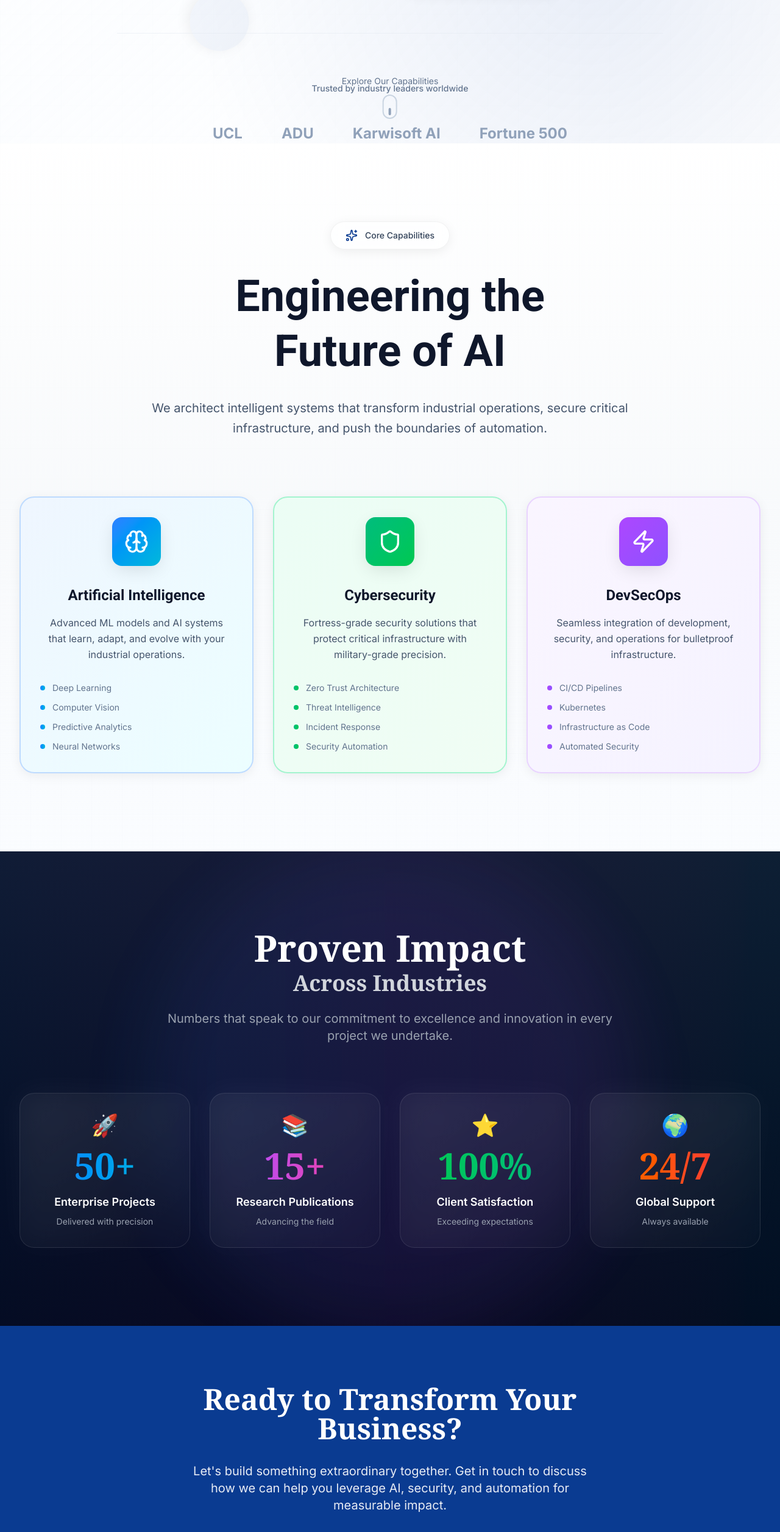
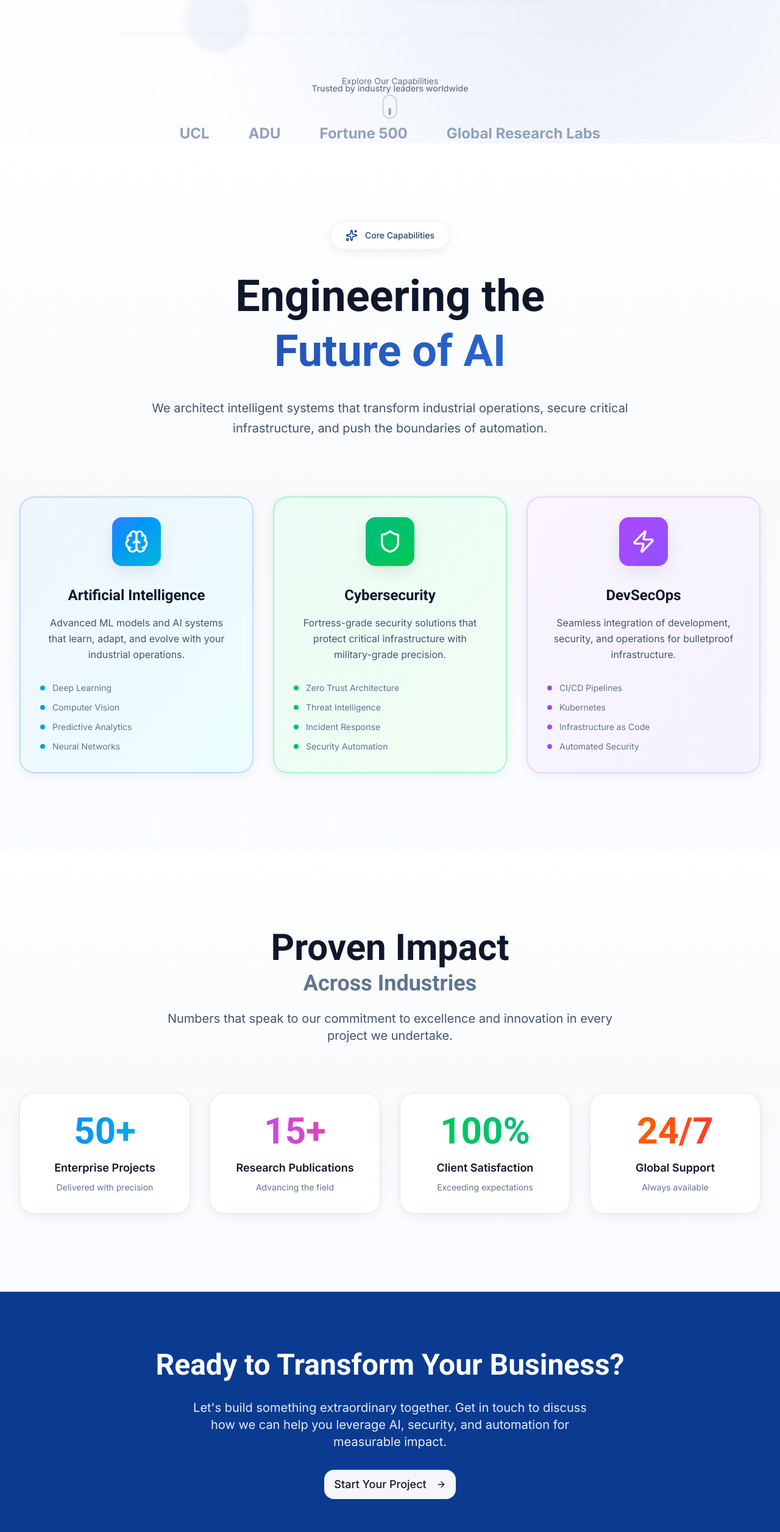
Before and after one commit to RayenBal/trucept, a Next.js app: page / in a window 1280 px wide. Shown: the part 992-3504 px from the top of the page at 61% size. Built offline with nearby package versions, Linux system fonts and the light colour scheme.

Commit message:
fix: move DOM access to useEffect and ensure Vercel-compatible build

```diff
--- a/src/app/about/page.tsx
+++ b/src/app/about/page.tsx
@@ -83,7 +83,7 @@ export default function AboutPage() {
                 <p>
                   Under his leadership, Trucept has delivered over 50 successful projects, published
                   15+ research papers, and established strategic partnerships with leading institutions
-                  including UCL, ADU, and Karwisoft AI.
+                  including UCL and ADU.
                 </p>
               </div>
 
@@ -191,13 +191,6 @@ export default function AboutPage() {
           <div className="grid grid-cols-1 md:grid-cols-3 gap-8">
             {[
               {
-                name: "Karwisoft AI",
-                location: "Canada",
-                description: "Collaborative AI research and development, focusing on climate science and environmental monitoring solutions.",
-                icon: Globe,
-                color: "text-blue-500"
-              },
-              {
                 name: "University College London (UCL)",
                 location: "United Kingdom",
                 description: "Academic research partnership in machine learning, climate modeling, and scientific computing applications.",
@@ -210,6 +203,13 @@ export default function AboutPage() {
                 description: "Joint research initiatives in AI applications for environmental science and sustainable technology development.",
                 icon: Users,
                 color: "text-green-500"
+              },
+              {
+                name: "Global Research Labs",
+                location: "Worldwide",
+                description: "Collaborative AI research and development across climate science and environmental monitoring.",
+                icon: Globe,
+                color: "text-blue-500"
               }
             ].map((partner, index) => (
               <motion.div
--- a/src/app/page.tsx
+++ b/src/app/page.tsx
@@ -41,7 +41,7 @@ export default function HomePage() {
         {/* Cinematic Hero Section */}
         <section
           ref={containerRef}
-          className="relative min-h-screen flex items-center justify-center overflow-hidden bg-gradient-light pattern-waves"
+          className="relative min-h-screen flex items-center justify-center overflow-hidden gradient-light pattern-waves"
           data-scroll-section
         >
           {/* Dynamic Background Elements */}
@@ -51,7 +51,7 @@ export default function HomePage() {
               className="absolute inset-0 bg-gradient-to-br from-transparent via-blue-50/20 to-transparent"
               style={{
                 y,
-                x: useTransform(() => mousePosition.x * 20),
+                x: mousePosition.x * 20,
               }}
             />
 
@@ -72,8 +72,8 @@ export default function HomePage() {
                 ease: "easeInOut",
               }}
               style={{
-                x: useTransform(() => mousePosition.x * 30),
-                y: useTransform(() => mousePosition.y * 20),
+                x: mousePosition.x * 30,
+                y: mousePosition.y * 20,
               }}
             />
 
@@ -89,8 +89,8 @@ export default function HomePage() {
                 ease: "easeInOut",
               }}
               style={{
-                x: useTransform(() => mousePosition.x * -25),
-                y: useTransform(() => mousePosition.y * 15),
+                x: mousePosition.x * -25,
+                y: mousePosition.y * 15,
               }}
             />
 
@@ -106,8 +106,8 @@ export default function HomePage() {
                 ease: "linear",
               }}
               style={{
-                x: useTransform(() => mousePosition.x * 15),
-                y: useTransform(() => mousePosition.y * -10),
+                x: mousePosition.x * 15,
+                y: mousePosition.y * -10,
               }}
             />
           </div>
@@ -250,7 +250,7 @@ export default function HomePage() {
               >
                 <p className="text-sm text-slate-500 mb-12 font-medium">Trusted by industry leaders worldwide</p>
                 <div className="flex flex-wrap justify-center items-center gap-16">
-                  {['UCL', 'ADU', 'Karwisoft AI', 'Fortune 500'].map((partner, index) => (
+                  {["UCL", "ADU", "Fortune 500", "Global Research Labs"].map((partner, index) => (
                     <motion.div
                       key={partner}
                       initial={{ opacity: 0, y: 30 }}
@@ -331,7 +331,7 @@ export default function HomePage() {
               className="font-display text-5xl md:text-7xl font-bold text-slate-900 mb-8 leading-tight"
             >
               <span className="block">Engineering the</span>
-              <span className="block text-gradient-intelligence animate-gradient-shift">
+              <span className="block text-gradient-cinematic">
                 Future of AI
               </span>
             </motion.h2>
@@ -387,7 +387,7 @@ export default function HomePage() {
                 whileHover={{ y: -8, scale: 1.02 }}
                 className="group relative"
               >
-                <div className={`relative p-8 rounded-3xl bg-gradient-to-br ${feature.bgGradient} border-2 ${feature.borderColor} shadow-soft hover:shadow-strong transition-all duration-500 hover-lift-smooth`}>
+                <div className={`relative p-8 rounded-3xl bg-gradient-to-br ${feature.bgGradient} border-2 ${feature.borderColor} shadow-soft hover:shadow-strong transition-all duration-500 hover-lift-cinematic`}>
                   <motion.div
                     className={`w-20 h-20 bg-gradient-to-br ${feature.gradient} rounded-2xl flex items-center justify-center mx-auto mb-8 shadow-medium`}
                     whileHover={{ scale: 1.1, rotate: 5 }}
@@ -429,13 +429,10 @@ export default function HomePage() {
         </div>
       </section>
 
-      {/* Revolutionary Impact Section */}
-      <section className="py-32 bg-gradient-to-b from-slate-900 to-slate-950 relative overflow-hidden">
-        {/* Animated Background */}
-        <div className="absolute inset-0">
-          <div className="absolute inset-0 bg-gradient-to-r from-blue-500/5 via-purple-500/5 to-cyan-500/5" />
-          <div className="absolute top-1/2 left-1/2 transform -translate-x-1/2 -translate-y-1/2 w-[800px] h-[800px] bg-gradient-to-r from-blue-500/10 to-purple-500/10 rounded-full blur-3xl animate-pulse" />
-        </div>
+      {/* Impact Section (light theme) */}
+      <section className="py-32 bg-gradient-to-b from-white via-slate-50 to-blue-50/30 relative overflow-hidden">
+        {/* Subtle Background */}
+        <div className="absolute inset-0 pattern-grid opacity-20" />
 
         <div className="max-w-7xl mx-auto px-4 sm:px-6 lg:px-8 relative z-10">
           <motion.div
@@ -445,11 +442,11 @@ export default function HomePage() {
             viewport={{ once: true }}
             className="text-center mb-20"
           >
-            <h2 className="font-serif text-4xl md:text-6xl font-bold text-white mb-6">
+            <h2 className="font-display text-4xl md:text-6xl font-bold text-slate-900 mb-6">
               <span className="block">Proven Impact</span>
-              <span className="block text-3xl md:text-4xl text-gray-300 mt-2">Across Industries</span>
+              <span className="block text-3xl md:text-4xl text-slate-500 mt-2">Across Industries</span>
             </h2>
-            <p className="text-xl text-gray-400 max-w-3xl mx-auto">
+            <p className="text-xl text-slate-600 max-w-3xl mx-auto">
               Numbers that speak to our commitment to excellence and innovation in every project we undertake.
             </p>
           </motion.div>
@@ -460,28 +457,24 @@ export default function HomePage() {
                 number: "50+",
                 label: "Enterprise Projects",
                 description: "Delivered with precision",
-                icon: "🚀",
                 gradient: "from-blue-500 to-cyan-500"
               },
               {
                 number: "15+",
                 label: "Research Publications",
                 description: "Advancing the field",
-                icon: "📚",
                 gradient: "from-purple-500 to-pink-500"
               },
               {
                 number: "100%",
                 label: "Client Satisfaction",
                 description: "Exceeding expectations",
-                icon: "⭐",
                 gradient: "from-green-500 to-emerald-500"
               },
               {
                 number: "24/7",
                 label: "Global Support",
                 description: "Always available",
-                icon: "🌍",
                 gradient: "from-orange-500 to-red-500"
               }
             ].map((stat, index) => (
@@ -494,30 +487,27 @@ export default function HomePage() {
                 whileHover={{ y: -10, scale: 1.05 }}
                 className="group relative"
               >
-                <div className="absolute inset-0 bg-gradient-to-br from-white/5 to-transparent rounded-3xl blur-xl group-hover:blur-2xl transition-all duration-500" />
-                <div className="relative p-8 rounded-3xl bg-gradient-to-br from-white/5 to-white/2 border border-white/10 backdrop-blur-sm hover:border-white/20 transition-all duration-500 text-center">
-                  <div className="text-4xl mb-4">{stat.icon}</div>
-
+                <div className="relative p-8 rounded-3xl bg-white border border-slate-200 backdrop-blur-sm hover:border-slate-300 transition-all duration-500 text-center shadow-soft">
                   <motion.div
                     initial={{ scale: 0 }}
                     whileInView={{ scale: 1 }}
                     transition={{ duration: 0.8, delay: index * 0.1 + 0.3, type: "spring" }}
                     viewport={{ once: true }}
-                    className={`font-serif text-5xl md:text-6xl font-bold bg-gradient-to-r ${stat.gradient} bg-clip-text text-transparent mb-4`}
+                    className={`font-display text-5xl md:text-6xl font-bold bg-gradient-to-r ${stat.gradient} bg-clip-text text-transparent mb-4`}
                   >
                     {stat.number}
                   </motion.div>
 
-                  <h3 className="font-semibold text-white text-lg mb-2">
+                  <h3 className="font-semibold text-slate-900 text-lg mb-2">
                     {stat.label}
                   </h3>
 
-                  <p className="text-gray-400 text-sm">
+                  <p className="text-slate-500 text-sm">
                     {stat.description}
                   </p>
 
                   {/* Animated border */}
-                  <div className={`absolute inset-0 rounded-3xl bg-gradient-to-r ${stat.gradient} opacity-0 group-hover:opacity-20 transition-opacity duration-500`} />
+                  <div className={`absolute inset-0 rounded-3xl bg-gradient-to-r ${stat.gradient} opacity-0 group-hover:opacity-10 transition-opacity duration-500`} />
                 </div>
               </motion.div>
             ))}
@@ -535,7 +525,7 @@ export default function HomePage() {
             viewport={{ once: true }}
             className="space-y-8"
           >
-            <h2 className="font-serif text-4xl md:text-5xl font-bold text-primary-foreground">
+            <h2 className="font-display text-4xl md:text-5xl font-bold text-primary-foreground">
               Ready to Transform Your Business?
             </h2>
             <p className="text-xl text-primary-foreground/90 max-w-2xl mx-auto">
--- a/src/app/projects/page.tsx
+++ b/src/app/projects/page.tsx
@@ -9,11 +9,11 @@ import Layout from '@/components/Layout';
 const projects = [
   {
     title: "AI-Powered Paleoclimate Platform",
-    description: "Advanced climate modeling platform developed in collaboration with Karwisoft AI, UCL, and ADU. Features deep learning models for paleoclimate reconstruction and predictive analytics.",
+    description: "Advanced climate modeling platform developed in collaboration with UCL and ADU. Features deep learning models for paleoclimate reconstruction and predictive analytics.",
     image: "/api/placeholder/600/400",
     tags: ["AI", "Climate Science", "Deep Learning", "Research"],
     technologies: ["Python", "TensorFlow", "FastAPI", "React"],
-    partners: ["Karwisoft AI", "UCL", "ADU"],
+    partners: ["UCL", "ADU"],
     status: "Active",
     link: "#"
   },
```
Also changed, not shown: src/components/LocomotiveScrollProvider.tsx (+19 -13 lines), src/components/SmoothScrollProvider.tsx (+13 -5 lines), src/hooks/useScrollAnimation.ts (line endings or trailing spaces).
